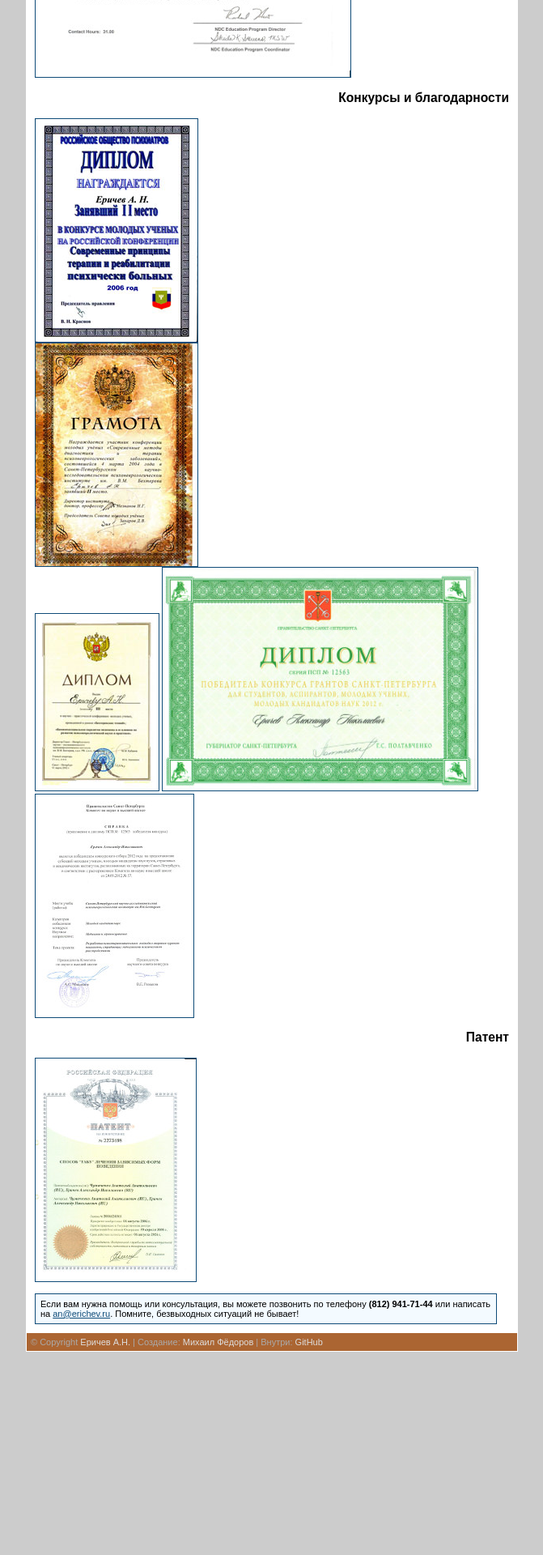
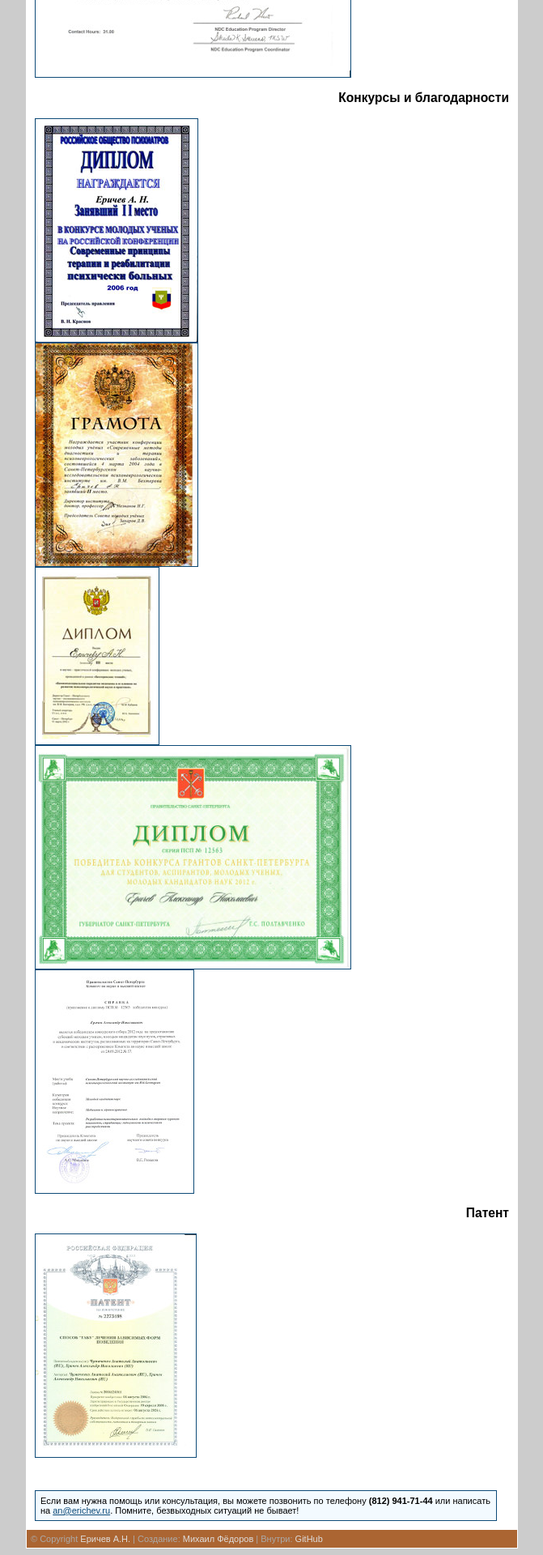
Before and after one commit to i-vanhoe/erichev.ru, a Jekyll site: the page built from _pages/bio/dip.html, in a window 1280 px wide. Shown: the part 2444-4364 px from the top of the page at 81% size, without its empty margins (304-975 px from the left). Built offline with Jekyll 4.4.1, drawn with Linux system fonts in a browser that asks for light colours; before the commit the page ends 4121 px from its top, so only the background shows below that.

Commit message:
Diplomas

```diff
--- a/_pages/bio/dip.html
+++ b/_pages/bio/dip.html
@@ -16,21 +16,26 @@
 
 <h3>Международные сертификаты</h3>
 
-<a href="/i/diplomas/schema.jpg" data-lightbox="dip" data-title=""><img src="/i/diplomas/schema_tn.jpg" border="1" alt="" /></a>
-<a href="/i/diplomas/nico.jpg" data-lightbox="dip" data-title=""><img src="/i/diplomas/nico_tn.jpg" border="1" alt="" /></a>
+<p>
+<a href="/i/diplomas/schema.jpg" data-lightbox="dip" data-title=""><img src="/i/diplomas/schema_tn.jpg" border="1" alt="" /></a><br />
+<a href="/i/diplomas/nico.jpg" data-lightbox="dip" data-title=""><img src="/i/diplomas/nico_tn.jpg" border="1" alt="" /></a><br />
 <a href="/i/diplomas/nico2.jpg" data-lightbox="dip" data-title=""><img src="/i/diplomas/nico2_tn.jpg" border="1" alt="" /></a>
-
+</p>
 
 <h3>Конкурсы и благодарности</h3>
 
+<p>
 <a href="/i/diplomas/diplom1.jpg" data-lightbox="dip" data-title=""><img src="/i/diplomas/diplom1_tn.jpg" border="1" alt="" /></a><br />
 <a href="/i/diplomas/diplom3.jpg" data-lightbox="dip" data-title=""><img src="/i/diplomas/diplom3_tn.jpg" border="1" alt="" /></a><br />
-<a href="/i/diplomas/diplom2.jpg" data-lightbox="dip" data-title=""><img src="/i/diplomas/diplom2_tn.jpg" border="1" alt="" /></a>
-<a href="/i/diplomas/grant1.jpg" data-lightbox="dip" data-title=""><img src="/i/diplomas/grant1_tn.jpg" border="1" alt="" /></a>
+<a href="/i/diplomas/diplom2.jpg" data-lightbox="dip" data-title=""><img src="/i/diplomas/diplom2_tn.jpg" border="1" alt="" /></a><br />
+<a href="/i/diplomas/grant1.jpg" data-lightbox="dip" data-title=""><img src="/i/diplomas/grant1_tn.jpg" border="1" alt="" /></a><br />
 <a href="/i/diplomas/grant1a.jpg" data-lightbox="dip" data-title=""><img src="/i/diplomas/grant1a_tn.jpg" border="1" alt="" /></a>
+</p>
 
 <h3>Патент</h3>
 
+<p>
 <a href="/i/diplomas/tabo.jpg" data-lightbox="dip" data-title=""><img src="/i/diplomas/tabo_tn.jpg" border="1" alt="" /></a>
+</p>
 
 <script src="/i/lightbox-plus-jquery.min.js"></script>
```
